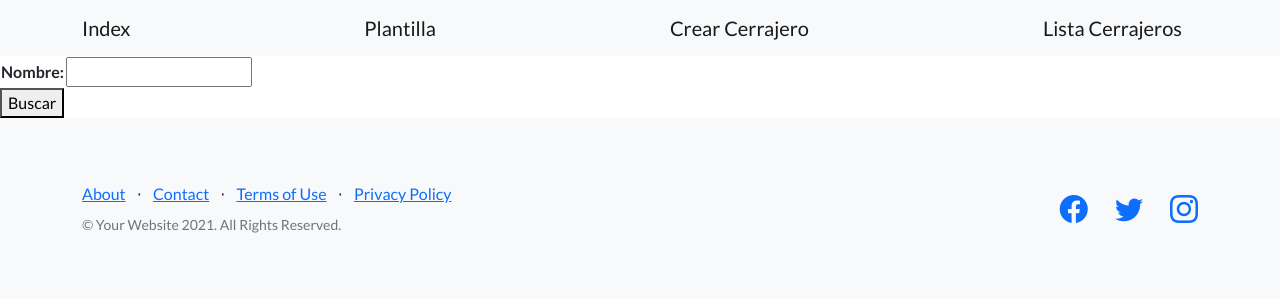
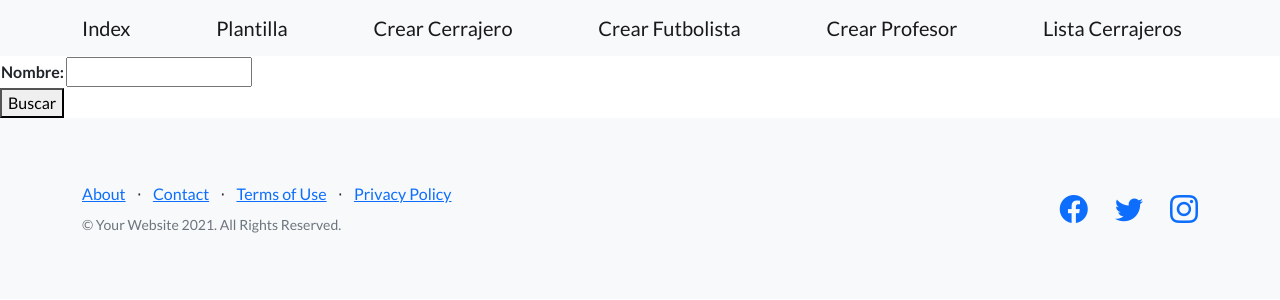
Before and after one commit to Matiasumz/Entrega1-Munoz, a Django app: page /profesionales/cerrajero/buscar/ in a window 1280 px wide. Shown: the top 300 px of the page. Run offline with Django 4.2, Linux system fonts and the light colour scheme; data that the repository does not hold is empty; some libraries are stand-ins or nearby versions.

Commit message:
Se crearon los furmularios de Profesor y Futbolista,con sus respectivos templates y plantillas

```diff
--- a/index/templates/index/index.html
+++ b/index/templates/index/index.html
@@ -23,6 +23,8 @@
                 <a class="navbar-brand" href={% url 'index' %}>Index</a>
                 <a class="navbar-brand" href={% url 'plantilla' %}>Plantilla</a>
                 <a class="navbar-brand" href={% url 'crear_cerrajero' %}>Crear Cerrajero</a>
+                <a class="navbar-brand" href={% url 'crear_futbolista' %}>Crear Futbolista</a>
+                <a class="navbar-brand" href={% url 'crear_profesor' %}>Crear Profesor</a>
                 <a class="navbar-brand" href= {% url 'lista_cerrajeros' %}>Lista Cerrajeros</a>
             </div>
         </nav>
--- a/profesionales/forms.py
+++ b/profesionales/forms.py
@@ -7,3 +7,15 @@ class CerrajeroFormulario(forms.Form):
 
 class CerrajeroBusqueda(forms.Form):
        nombre = forms.CharField(max_length=20)
+
+
+class FutbolistaFormulario(forms.Form):
+    nombre = forms.CharField(max_length=20)
+    apellido = forms.CharField(max_length=20)
+    club = forms.CharField(max_length=30)
+
+
+class ProfesorFormulario(forms.Form):
+    nombre = forms.CharField(max_length=20)
+    apellido = forms.CharField(max_length=20)
+    curso = forms.CharField(max_length=20)
--- a/profesionales/urls.py
+++ b/profesionales/urls.py
@@ -4,6 +4,8 @@ from . import views
 
 urlpatterns = [
     path("cerrajero/crear/",views.crear_cerrajero, name= "crear_cerrajero"),
+    path("futbolista/crear/",views.crear_futbolista, name= "crear_futbolista"),
+    path("profesor/crear/",views.crear_profesor, name= "crear_profesor"),
     path("cerrajero/buscar/",views.lista_cerrajeros,name= "lista_cerrajeros"),
     #path("",name= "crear_profesor")
 ]
--- a/profesionales/views.py
+++ b/profesionales/views.py
@@ -1,8 +1,8 @@
 from django.shortcuts import redirect, render
 
 
-from .forms import CerrajeroBusqueda, CerrajeroFormulario
-from .models import Cerrajero
+from .forms import CerrajeroBusqueda, CerrajeroFormulario,FutbolistaFormulario,ProfesorFormulario
+from .models import Cerrajero,Futbolista,Profesor
 
 def crear_cerrajero(request):
 
@@ -18,6 +18,37 @@ def crear_cerrajero(request):
     form = CerrajeroFormulario()
     return render (request,"profesionales/crear_cerrajero.html ", {'form': form})
 
+
+def crear_futbolista(request):
+
+    if request.method == "POST":
+        form = FutbolistaFormulario(request.POST)
+
+        if form.is_valid():
+            data = form.cleaned_data
+            futbolista = Futbolista(nombre=data["nombre"],apellido=data["apellido"],club=data["club"])
+            futbolista.save()
+            return redirect("index")
+
+    form = FutbolistaFormulario()
+    return render (request,"profesionales/crear_futbolista.html ", {'form': form})
+
+
+def crear_profesor(request):
+
+    if request.method == "POST":
+        form = ProfesorFormulario(request.POST)
+
+        if form.is_valid():
+            data = form.cleaned_data
+            profesor = Profesor(nombre=data["nombre"],apellido=data["apellido"],curso=data["curso"])
+            profesor.save()
+            return redirect("index")
+
+    form = ProfesorFormulario()
+    return render (request,"profesionales/crear_profesor.html ", {'form': form})
+
+
 def lista_cerrajeros(request):
 
     nombre_a_buscar = request.GET.get("nombre",None)
```
Also changed, not shown: profesionales/templates/profesionales/crear_futbolista.html (added, +19 -0 lines), profesionales/templates/profesionales/crear_profesor.html (added, +20 -0 lines).
